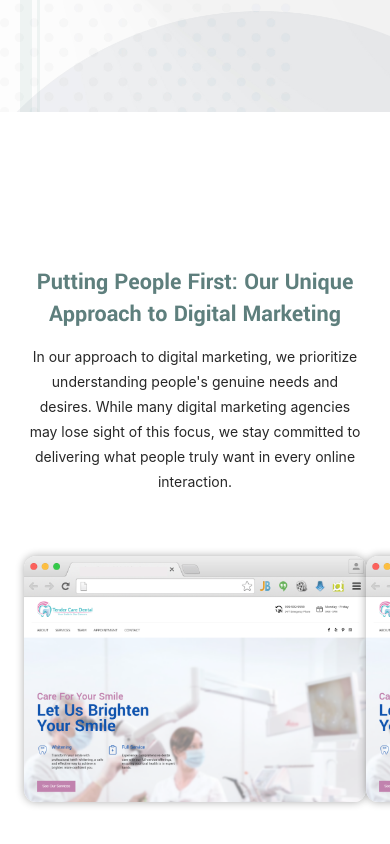
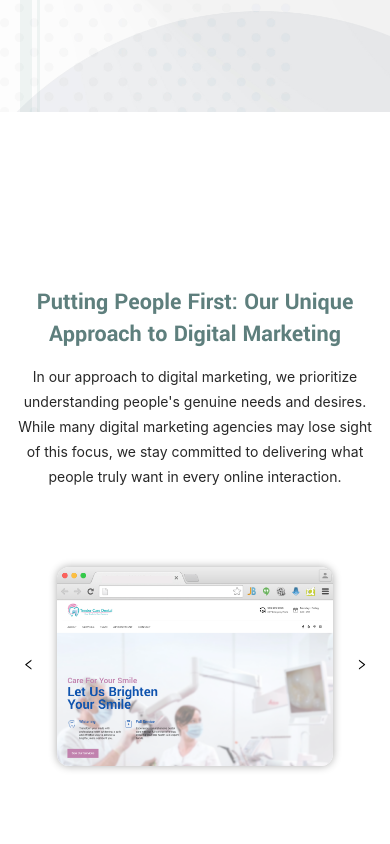
Before and after one commit to chernandez148/creative_collective, a React (Create React App) app in the folder client/: page / in a window 390 px wide. Shown: the part 732-1576 px from the top of the page. Built offline with nearby package versions, Linux system fonts and the light colour scheme.

Commit message:
initial commit

```diff
--- a/client/src/components/Home/OurWork/OurWork.js
+++ b/client/src/components/Home/OurWork/OurWork.js
@@ -1,14 +1,34 @@
-import React from "react";
+import React, { useRef, useState } from "react";
 import website1 from "../../../assets/website-1.png";
+import { AiOutlineLeft, AiOutlineRight } from 'react-icons/ai';
+
 import "./styles.css";
 
 function OurWork() {
+  const imageRef = useRef(null)
+  const [right, setRight] = useState(0)
+  console.log(imageRef)
+
   const gallery = [
     { image: website1, alt: "our work 1" },
     { image: website1, alt: "our work 1" },
     { image: website1, alt: "our work 1" },
     { image: website1, alt: "our work 1" },
   ];
+
+  const handleTouchMove = () => {
+    const maxRight = imageRef.current.offsetWidth * (gallery.length - 1);
+
+    if (right !== maxRight) {
+      setRight((prevRight) => prevRight + imageRef.current.offsetWidth);
+    } else if (right === maxRight) {
+      setRight(0)
+    }
+    console.log(maxRight, right)
+
+  };
+
+
 
   return (
     <div className="OurWork">
@@ -25,14 +45,20 @@ function OurWork() {
           </p>
         </div>
         <div className="our-work-images">
-          {gallery.map((image) => (
-            <img key={image.index} src={image.image} alt={image.alt} />
-          ))}
-        </div>
-        <div className="image-carousel">
-          {gallery.map((image) => (
-            <img key={image.index} src={image.image} alt={image.alt} />
-          ))}
+          <button><AiOutlineLeft /></button>
+          <div
+            ref={imageRef}
+            className="carousel-wrapper">
+            {gallery.map((image, index) => (
+              <img
+                style={{ right: `${right}px` }}
+                key={index}
+                src={image.image}
+                alt={image.alt}
+              />
+            ))}
+          </div>
+          <button onClick={handleTouchMove}><AiOutlineRight /></button>
         </div>
       </div>
     </div>
--- a/client/src/components/Home/OurWork/styles.css
+++ b/client/src/components/Home/OurWork/styles.css
@@ -38,7 +38,7 @@
     margin: 0 1rem;
 }
 
-.image-carousel {
+.OurWork button {
     display: none;
 }
 
@@ -57,25 +57,37 @@
 
 @media(max-width: 630px) {
     .OurWork p {
-        width: 100%!important;
-    }
-
-    .our-work-images {
-        display: none;
-    }
-
-    .image-carousel {
-        display: inherit;
+        width: 100% !important;
     }
 }
 
 @media(max-width: 425px) {
     .our-work-wrapper {
-        margin: 0 1.5rem;
+        margin: 0 1rem;
+    }
+
+    .our-work-images {
+        display: flex;
+        align-items: center;
+    }
+
+    .carousel-wrapper {
+        display: flex;
+        position: relative;
+        overflow-x: hidden;
     }
 
     .OurWork img {
-        width: 100%;
-        margin: 0;
+        width: calc(100% - 2rem);
+        margin: 1rem;
+        position: relative;
+        transition: right .5s ease-in-out;
+
+    }
+
+    .OurWork button {
+        display: block;
+        border: 0;
+        background-color: transparent;
     }
 }
```
